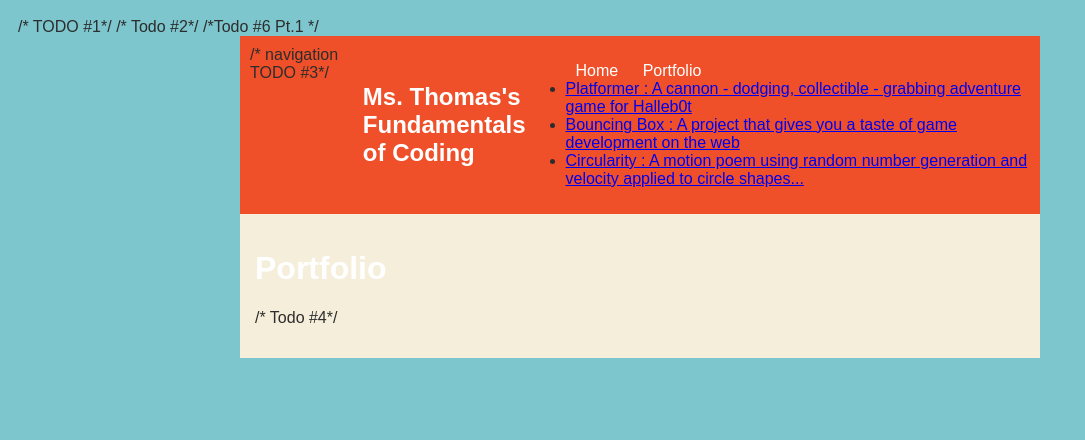
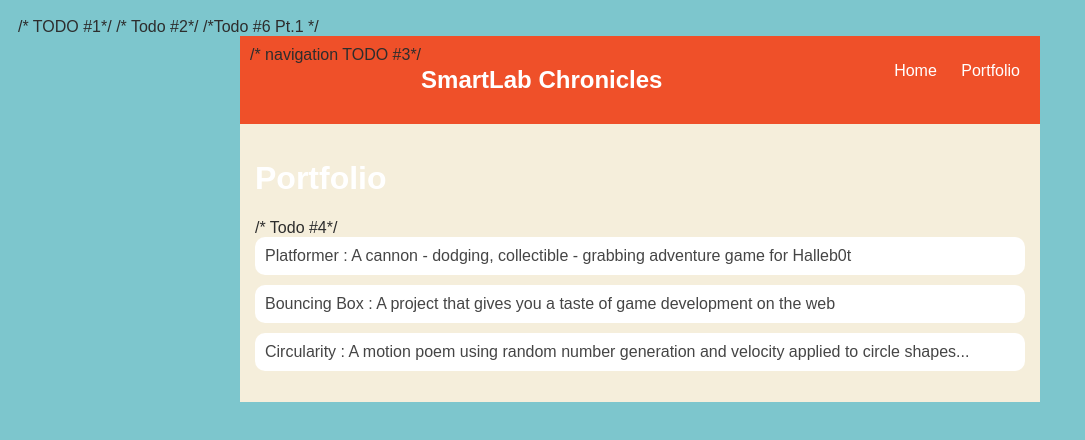
Before and after one commit to DomThomas2021/DomThomas2021.github.io, a plain HTML site: page portfolio.html in a window 1280 px wide. Shown: the whole page, without its empty margins (0-1085 px from the left). Drawn offline with Linux system fonts and the light colour scheme.

Commit message:
add portfolio.html file

```diff
--- a/portfolio.html
+++ b/portfolio.html
@@ -87,7 +87,7 @@
     <body>
       <div id="all-contents">
         <nav> /* navigation TODO #3*/
-            <h1>Ms. Thomas's Fundamentals of Coding</h1>
+            <h1>SmartLab Chronicles</h1>
             <ul id="nav-ul">
                <li class="nav-li">
                <a class="nav-a" href="index.html">Home</a>
@@ -95,15 +95,15 @@
              <li class="nav-li">
                <a class="nav-a" href="portfolio.html">Portfolio</a>
              </li>
-             <li><a href="projects/platformer/">Platformer : A cannon - dodging, collectible - grabbing adventure game for Halleb0t</a></li>
-             <li><a href="projects/bouncing-box/">Bouncing Box : A project that gives you a taste of game development on the web </a></li>
-             <li><a href="projects/circularity/">Circularity : A motion poem using random number generation and velocity applied to circle shapes...</a></li>
          </ul>
         </nav>
         <main>
             <div class="content">
                 <h1>Portfolio</h1>
                 <ul id="portfolio"> /* Todo #4*/
+                    <li><a href="projects/platformer/">Platformer : A cannon - dodging, collectible - grabbing adventure game for Halleb0t</a></li>
+                    <li><a href="projects/bouncing-box/">Bouncing Box : A project that gives you a taste of game development on the web </a></li>
+                    <li><a href="projects/circularity/">Circularity : A motion poem using random number generation and velocity applied to circle shapes...</a></li>
                 </ul>
             </div>
         </main>
```
